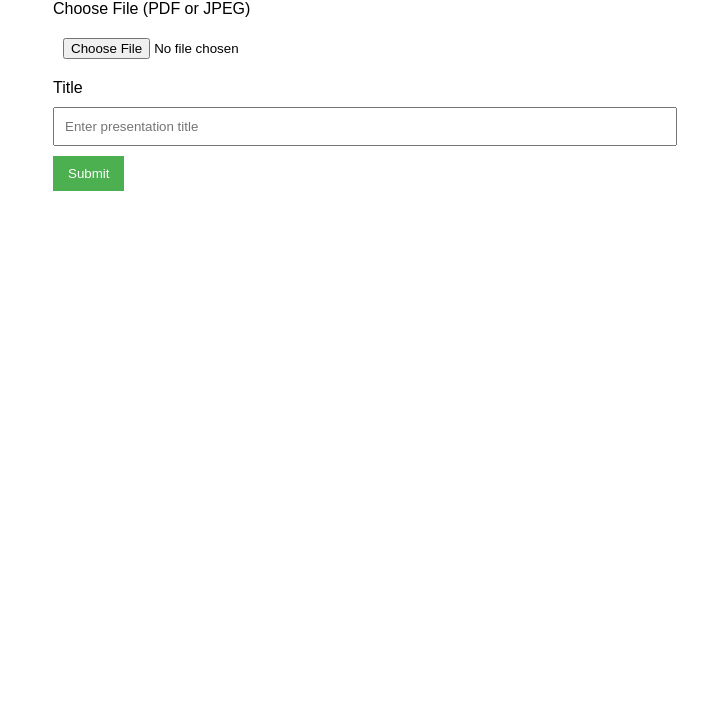
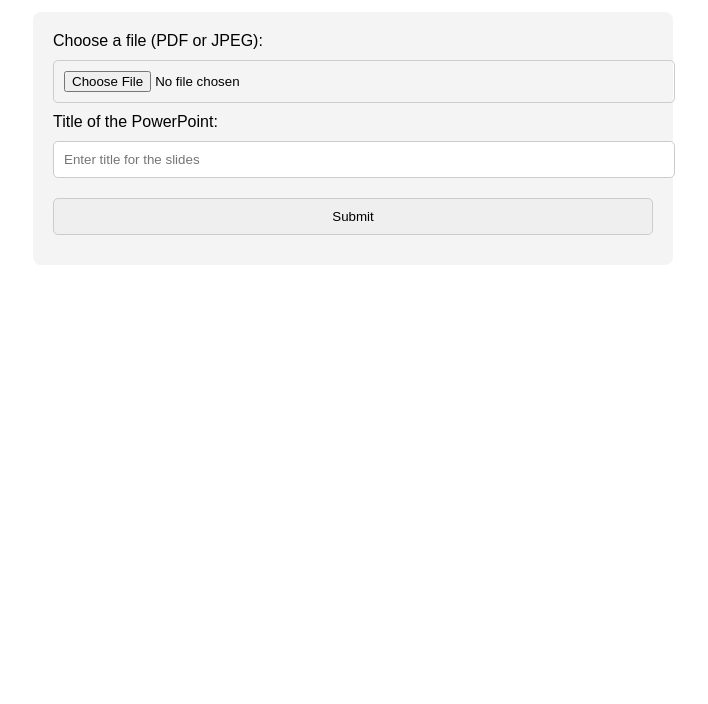
Before and after one commit to clgi-technology/clgi-announcements, a plain HTML site: page index.html in a window 1280 px wide. Shown: the part 96-800 px from the top of the page, without its empty margins (287-995 px from the left). Drawn offline with Linux system fonts and the light colour scheme.

Commit message:
Update index.html

```diff
--- a/index.html
+++ b/index.html
@@ -3,29 +3,52 @@
 <head>
     <meta charset="UTF-8">
     <meta name="viewport" content="width=device-width, initial-scale=1.0">
-    <title>Upload File for PowerPoint Generation</title>
+    <title>File Upload Form</title>
     <style>
-        body { font-family: Arial, sans-serif; padding: 20px; }
-        .container { max-width: 600px; margin: 0 auto; }
-        input[type="text"], input[type="file"] { width: 100%; padding: 10px; margin: 10px 0; }
-        button { padding: 10px 15px; background-color: #4CAF50; color: white; border: none; cursor: pointer; }
-        button:hover { background-color: #45a049; }
+        body {
+            font-family: Arial, sans-serif;
+            padding: 20px;
+        }
+        h1 {
+            text-align: center;
+        }
+        form {
+            max-width: 600px;
+            margin: 0 auto;
+            background-color: #f4f4f4;
+            padding: 20px;
+            border-radius: 8px;
+        }
+        input[type="file"], input[type="text"], input[type="submit"] {
+            width: 100%;
+            padding: 10px;
+            margin: 10px 0;
+            border-radius: 5px;
+            border: 1px solid #ccc;
+        }
+        #statusMessage {
+            text-align: center;
+            font-size: 16px;
+            color: #333;
+            margin-top: 20px;
+        }
     </style>
 </head>
 <body>
-    <div class="container">
-        <h2>Upload Your Document and Title</h2>
+
+    <h1>Upload Document to Generate PowerPoint</h1>
+
     <form id="uploadForm">
-            <label for="file">Choose File (PDF or JPEG)</label>
-            <input type="file" id="file" name="file" accept="application/pdf, image/jpeg" required>
+        <label for="file">Choose a file (PDF or JPEG):</label>
+        <input type="file" id="file" name="file" accept=".pdf, .jpeg, .jpg" required>
 
-            <label for="title">Title</label>
-            <input type="text" id="title" name="title" placeholder="Enter presentation title" required>
+        <label for="title">Title of the PowerPoint:</label>
+        <input type="text" id="title" name="title" placeholder="Enter title for the slides" required>
 
-            <button type="submit">Submit</button>
+        <input type="submit" value="Submit">
     </form>
+
     <div id="statusMessage"></div>
-    </div>
 
     <script>
     document.getElementById("uploadForm").addEventListener("submit", function(event) {
@@ -42,20 +65,14 @@
 
         const file = fileInput.files[0];
         const title = titleInput.value;
-            const formData = new FormData();
-            formData.append("file", file);
-            formData.append("title", title);
 
-            // Upload the file to GitHub Pages or temporary storage (e.g., directly to GitHub or a cloud service)
-            // For simplicity, let's assume the file is publicly available (we'll use the file URL).
+        // Handle the file upload (e.g., upload to cloud or GitHub Releases and get the file URL)
+        // For simplicity, we'll assume the file is publicly available (replace with the actual file URL)
+        const fileUrl = "https://example.com/path/to/uploaded/file.pdf"; // Replace with your actual file URL
 
-            // Here, we need to store the file in a way that we can pass a URL to GitHub's API.
-            // Example: assuming file upload is complete and we get the URL.
-            const fileUrl = "https://example.com/path/to/uploaded/file.pdf"; // Replace with real URL after uploading
-
-            // Make API request to trigger GitHub Actions
-            const githubApiUrl = "https://api.github.com/repos/{username}/{repo}/dispatches";
-            const githubToken = "YOUR_GITHUB_PERSONAL_ACCESS_TOKEN";  // Replace with your token
+        // GitHub API URL (update to match your GitHub repo)
+        const githubApiUrl = "https://api.github.com/repos/clgi-technology/clgi-announcements/dispatches";
+        const githubToken = "YOUR_GITHUB_PERSONAL_ACCESS_TOKEN";  // Replace with your GitHub personal access token
 
         const payload = {
             "event_type": "generate_slides",
@@ -77,13 +94,18 @@
             if (response.ok) {
                 statusMessage.innerHTML = "File submitted successfully. PowerPoint generation in progress!";
             } else {
+                response.json().then(data => {
+                    console.error("Error response:", data);
                     statusMessage.innerHTML = "Error submitting file. Please try again later.";
+                });
             }
         })
         .catch(error => {
+            console.error("Error:", error);
             statusMessage.innerHTML = "Error: " + error.message;
         });
     });
     </script>
+
 </body>
 </html>
```
Lines whose indentation alone changed are shown as unchanged.
